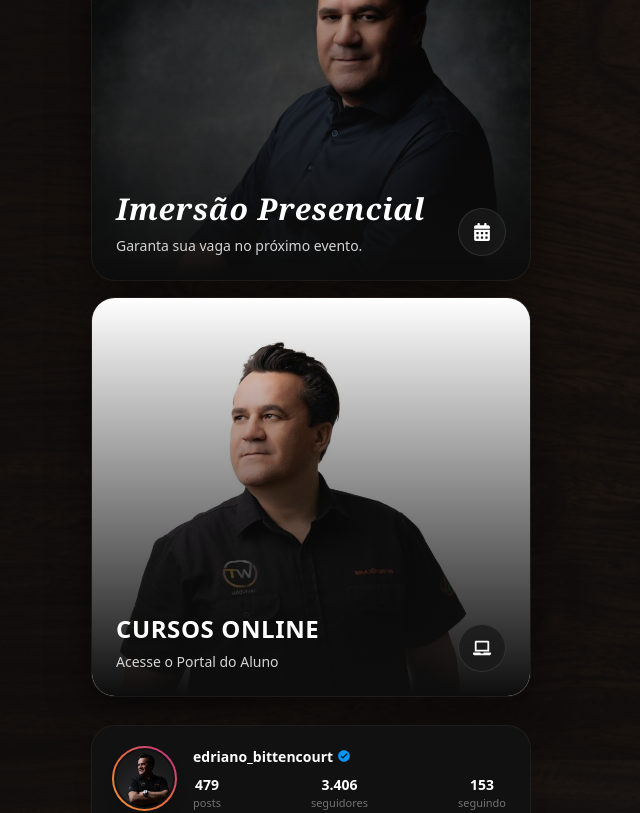
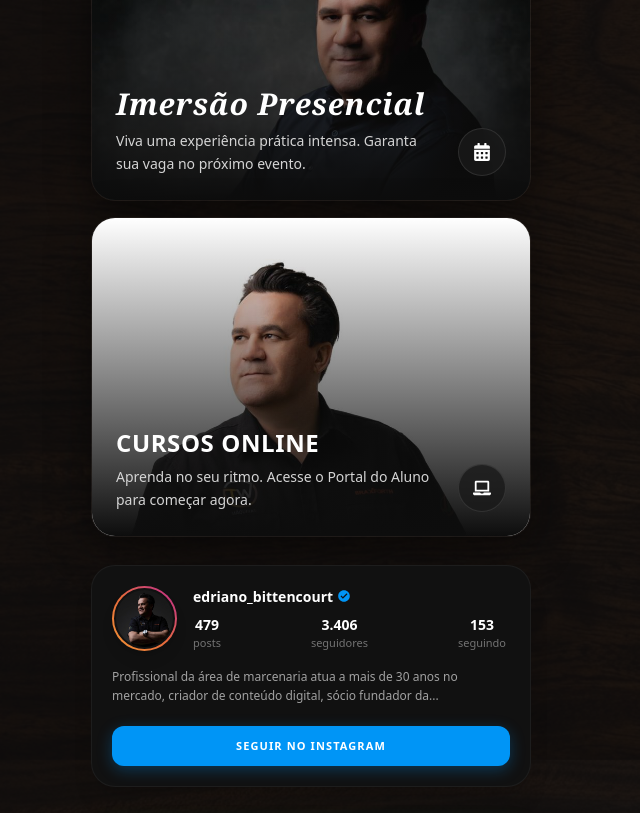
Before and after one commit to webert-abreu/edriano, a Next.js app: page / in a window 1280 px wide. Shown: the part 1800-2613 px from the top of the page, without its empty margins (329-969 px from the left). Built offline with nearby package versions, Linux system fonts and the light colour scheme.

Commit message:
style: ajusta altura dos cards e melhora textos descritivos

```diff
--- a/src/app/page.tsx
+++ b/src/app/page.tsx
@@ -227,13 +227,13 @@
         <div className="flex flex-col gap-4 animate-fade-in-up delay-600">
 
           {/* Evento Presencial Link */}
-          <a href="#evento" className="relative w-full h-[400px] rounded-3xl overflow-hidden group border border-white/5 block active:scale-[0.98] transition-transform shadow-[0_10px_40px_rgba(0,0,0,0.5)]">
+          <a href="#evento" className="relative w-full h-[320px] rounded-3xl overflow-hidden group border border-white/5 block active:scale-[0.98] transition-transform shadow-[0_10px_40px_rgba(0,0,0,0.5)]">
             <Image src="/WhatsApp Image 2026-06-25 at 19.12.41 (26).jpeg" alt="Evento Presencial" fill className="object-cover object-top group-hover:scale-110 transition-transform duration-700" />
             <div className="absolute inset-0 bg-gradient-to-t from-[#0d0d0d] via-[#0d0d0d]/50 to-transparent"></div>
             <div className="absolute bottom-6 left-6 right-6 flex items-end justify-between">
               <div>
                 <h3 className="font-bold text-white text-3xl font-serif italic tracking-wide leading-tight">Imersão Presencial</h3>
-                <p className="text-neutral-300 text-sm mt-2 max-w-[90%]">Garanta sua vaga no próximo evento.</p>
+                <p className="text-neutral-300 text-sm mt-2 max-w-[95%] leading-relaxed">Viva uma experiência prática intensa. Garanta sua vaga no próximo evento.</p>
               </div>
               <div className="w-12 h-12 rounded-full bg-[#1a1a1a]/80 flex items-center justify-center backdrop-blur-sm group-hover:bg-[#4de782] transition-colors shrink-0 border border-white/10">
                 <FaCalendarAlt className="text-white text-lg" />
@@ -242,13 +242,13 @@
           </a>
 
           {/* Cursos Link */}
-          <a href="#cursos" className="relative w-full h-[400px] rounded-3xl overflow-hidden group border border-white/5 block active:scale-[0.98] transition-transform shadow-[0_10px_40px_rgba(0,0,0,0.5)]">
+          <a href="#cursos" className="relative w-full h-[320px] rounded-3xl overflow-hidden group border border-white/5 block active:scale-[0.98] transition-transform shadow-[0_10px_40px_rgba(0,0,0,0.5)]">
             <Image src="/WhatsApp Image 2026-06-25 at 19.12.41 (8).jpeg" alt="Cursos Online" fill className="object-cover object-top group-hover:scale-110 transition-transform duration-700" />
             <div className="absolute inset-0 bg-gradient-to-t from-[#0d0d0d] via-[#0d0d0d]/50 to-transparent"></div>
             <div className="absolute bottom-6 left-6 right-6 flex items-end justify-between">
               <div>
                 <h3 className="font-bold text-white text-2xl tracking-wide uppercase leading-tight">Cursos Online</h3>
-                <p className="text-neutral-300 text-sm mt-2">Acesse o Portal do Aluno</p>
+                <p className="text-neutral-300 text-sm mt-2 max-w-[95%] leading-relaxed">Aprenda no seu ritmo. Acesse o Portal do Aluno para começar agora.</p>
               </div>
               <div className="w-12 h-12 rounded-full bg-[#1a1a1a]/80 flex items-center justify-center backdrop-blur-sm group-hover:bg-[#c77a16] transition-colors shrink-0 border border-white/10">
                 <FaLaptop className="text-white text-lg" />
```
